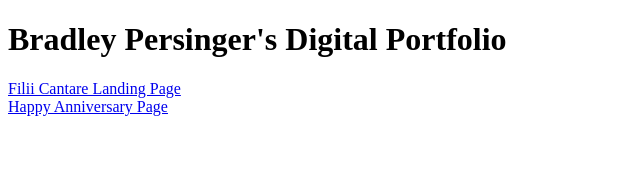
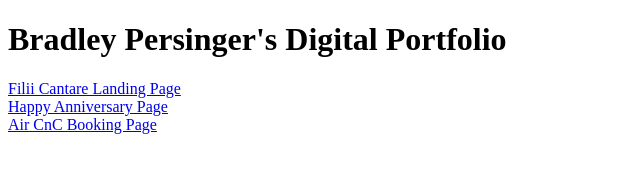
Before and after one commit to bapersinger/bapersinger.github.io, a plain HTML site: page index.html in a window 1280 px wide. Shown: the whole page, without its empty margins (0-640 px from the left). Drawn offline with Linux system fonts and the light colour scheme.

Commit message:
Update index.html

```diff
--- a/index.html
+++ b/index.html
@@ -8,5 +8,7 @@
 	<a href="https://bapersinger.github.io/filii-cantare" target="_blank"> Filii Cantare Landing Page</a>
 	<br>
 	<a href="https://bapersinger.github.io/happyanniversary" target="_blank"> Happy Anniversary Page</a>
+	<br>
+	<a href="https://bapersinger.github.io/CnC" target="_blank">Air CnC Booking Page</a>
 </body>
 </html>
```
